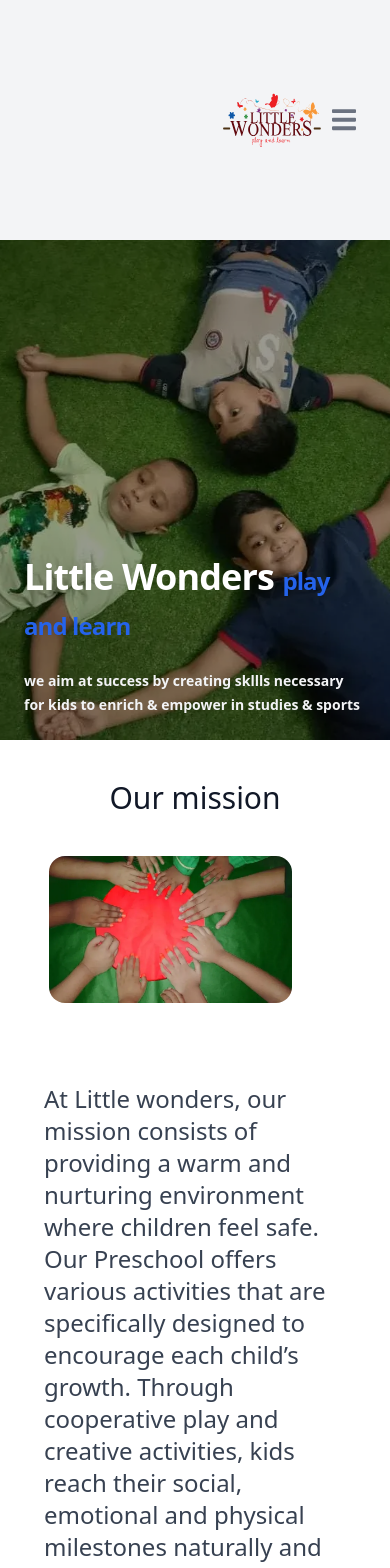
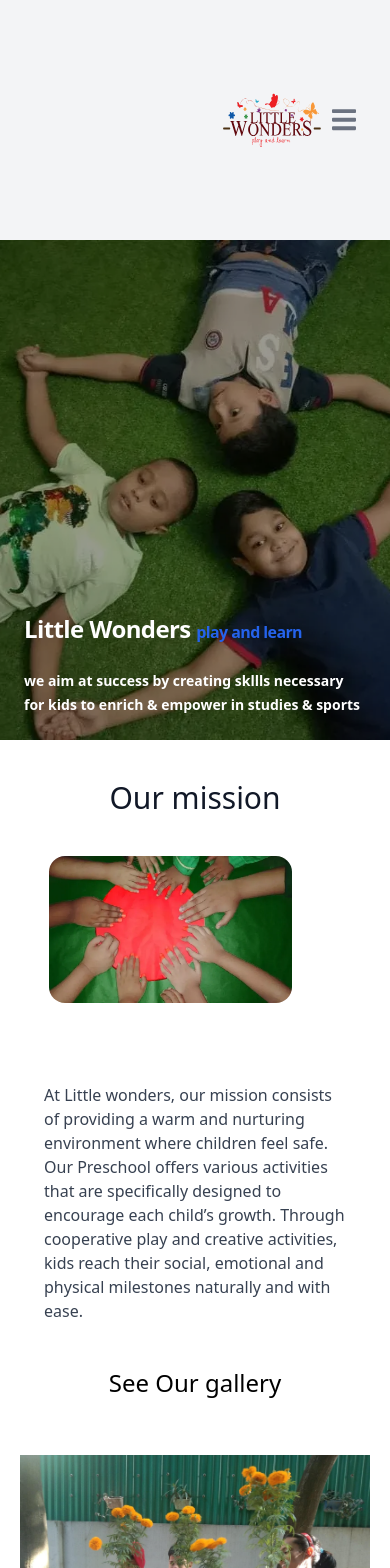
Before and after one commit to Aalvee-Aarham/littlewonders, a Next.js app: page / in a window 390 px wide. Shown: the top 1568 px of the page. Built offline with nearby package versions, Linux system fonts and the light colour scheme; what tw-elements would draw is missing.

Commit message:
updated font

```diff
--- a/components/carousel.tsx
+++ b/components/carousel.tsx
@@ -8,7 +8,7 @@ export default function Carousel() {
           <script src="node_modules/tw-elements/dist/js/index.min.js"></script>
 
     <div className="flex flex-col text-center w-full mb-10">
-      <h1 className="sm:text-3xl text-2xl font-medium title-font mb-4 text-gray-900">See Our gallery</h1>
+      <h1 className="sm:text-3xl text-2xl font-medium title-font mb-4 text-black">See Our gallery</h1>
     </div>
          <div id="carouselExampleCaptions" className="carousel slide relative" data-bs-ride="carousel">
   <div className="carousel-indicators absolute right-0 bottom-0 left-0 flex justify-center p-0 mb-4">
--- a/pages/index.tsx
+++ b/pages/index.tsx
@@ -52,11 +52,11 @@ export default function Home() {
         <div className="absolute top-0 right-0 bottom-0 left-0 w-full h-full overflow-hidden bg-fixed"
           style={{backgroundColor: "rgba(0, 0, 0, 0.4)"}}>
           <div className="flex justify-center items-end h-full">
-            <div className="text- text-white px-6 py-6 md:py-0 md:px-12 max-w-[800px]">
-              <h2 className="text-4xl  font-bold tracking-tight leading-tight mb-6">
-                Little Wonders  <span className='text-blue-600 text-2xl  p-0 m-0'>play and learn</span>
+            <div className="text- text-white  px-6 py-6 md:py-0 md:px-12 max-w-[800px]">
+              <h2 className="text-2xl font-sans font-bold tracking-tight leading-tight mb-6">
+                Little Wonders  <span className='text-blue-600 text-base'>play and learn</span>
               </h2>
-              <strong className="mt-4 font-bold text-sm text-gray-100 dark:text-gray-400">we aim at success by creating skllls necessary for kids
+              <strong className="mt-4 font-bold text-sm leading-3 text-white dark:text-gray-400">we aim at success by creating skllls necessary for kids
 to enrich & empower in studies & sports</strong>
             </div>
           </div>
@@ -72,7 +72,7 @@ to enrich & empower in studies & sports</strong>
     <div className="lg:w-2/6 relative md:w-3/6 w-5/6 mb-10">
     <Image width="720" height={600} className="lg:w-2/6 md:w-3/6 rounded-2xl w-5/6 mb-10" alt="hero" src="/mission.webp"/>
    </div>
-   <p className='text-gray-700 px-6 text-2xl'>At Little wonders, our mission consists of providing a warm and nurturing environment where children feel safe. Our Preschool offers various activities that are specifically designed to encourage each child’s growth. Through cooperative play and creative activities, kids reach their social, emotional and physical milestones naturally and with ease.</p>
+   <p className='text-gray-700 px-6 text-base sm:text-2xl'>At Little wonders, our mission consists of providing a warm and nurturing environment where children feel safe. Our Preschool offers various activities that are specifically designed to encourage each child’s growth. Through cooperative play and creative activities, kids reach their social, emotional and physical milestones naturally and with ease.</p>
   </div>
 </section>
       <Carousel/>
```
